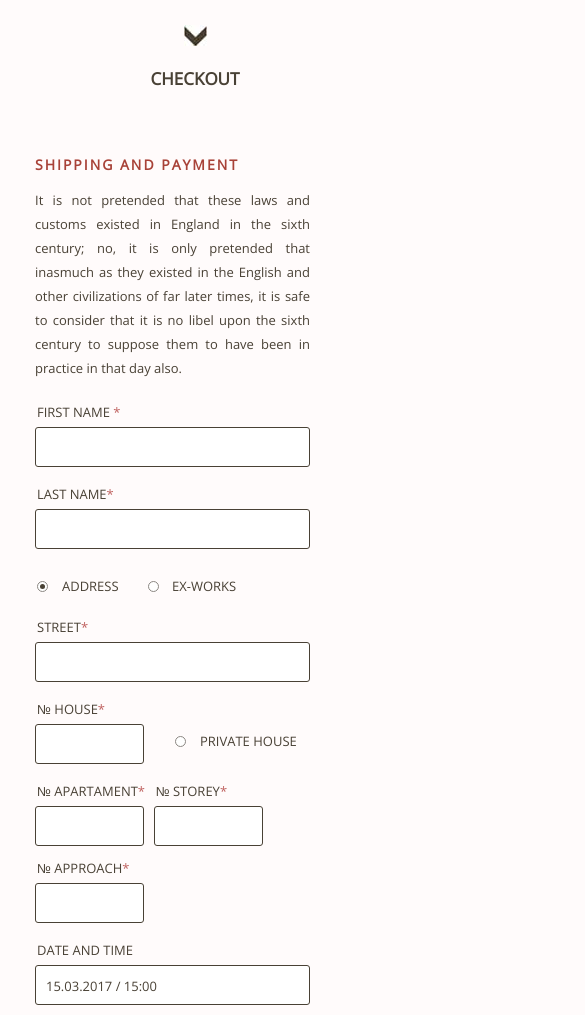
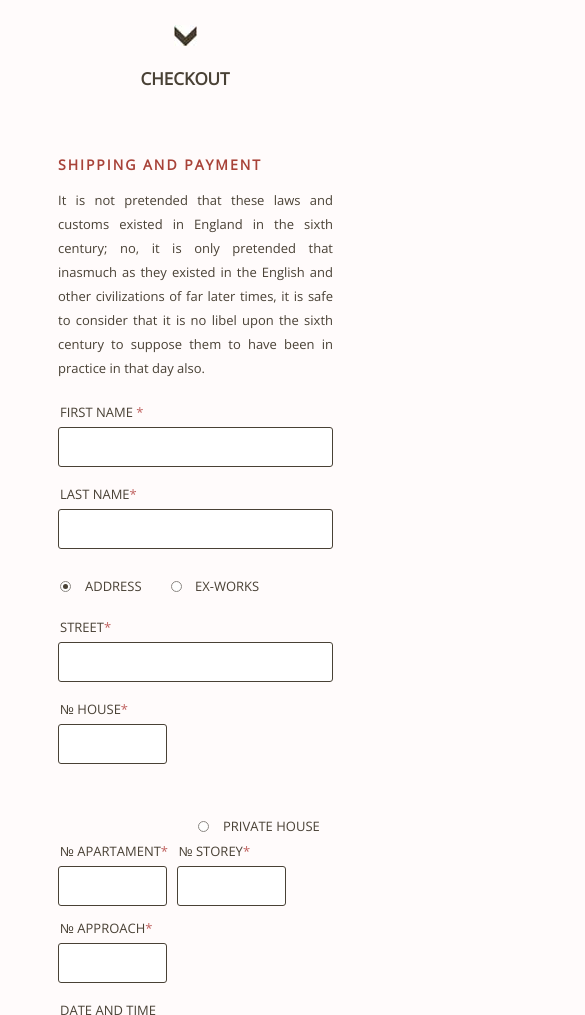
Before and after one commit to botjoker/pizza-3, a plain HTML site: page index.html in a window 390 px wide. Shown: the part 3720-4735 px from the top of the page, 585 px wide, since content can reach past the window. Drawn offline with nearby package versions, Linux system fonts and the light colour scheme; a web font is replaced by a local one.

Commit message:
Update style.css
стили адаптивности блока-5 левая часть

```diff
--- a/style.css
+++ b/style.css
@@ -1173,6 +1173,10 @@ h1 {
 .block-5 {
 	margin-bottom: 90px;
 }
+.block-5__width {
+	width: 1157px;
+	margin: 0 auto;
+}
 .block-5__title {
 	text-align: center;
 }
@@ -1194,6 +1198,39 @@ h3 {
 }
 .sbros {
 	display: none;
+}
+@media (min-width: 992px) and (max-width: 1222px) {
+	.block-5 {
+		padding-left: 125px;
+	}
+	.block-5__width {
+		width: 830px;
+		padding-right: 5px;
+		padding-left: 5px;
+	}
+}
+@media (max-width: 991px) {
+	.block-5__width {
+		width: 743px;
+		padding-right: 5px;
+		padding-left: 5px;
+	}
+	.block-5__title {
+		width: 757px;
+	}
+}
+@media (max-width: 767px) {
+	.block-5__width {
+		width: 290px;
+		padding-right: 5px;
+		padding-left: 5px;
+	}
+	.block-5__title {
+		width: 300px;
+	}
+	.block-5 {
+		margin-bottom: 30px;
+	}
 }
 /********************/
 /*ЛЕВЫЙ БЛОК - ФОРМА*/
@@ -1299,6 +1336,70 @@ textarea {
 	color:  #494135;
 	padding-left: 10px;
 	padding-top: 10px;
+}
+@media (min-width: 1200px) and (max-width: 1222px) {
+	.forma__order-box {
+		margin-left: 95px;
+	}
+}
+@media (max-width: 991px) {
+	.forma__order-box {
+		margin-left: 13px;
+		right: 0;
+	}
+	.block-5__width-2 {
+		width: 735px;
+	}
+	.block-5__text {
+		text-align: justify;
+	}
+	.private_house {
+		width: 175px;
+	}
+	.input_small {
+		width: 104px;
+	}
+	textarea {
+		width: 705px;
+	}
+}
+@media (max-width: 767px) {
+	.forma__order-box {
+		width: 280px;
+	}
+	.block-5__width-2 {
+		width: 290px;
+	}
+	.block-5__text {
+		max-width: 275px;
+	}
+	.forma__order-box {
+		padding: 5px 0;
+		margin-left: 18px;
+	}
+	.input_large {
+		width: 275px;
+	}
+	.input_small {
+		width: 109px;
+	}
+	#house {
+		margin-top: 10px;
+		width: 80px;
+	}
+	.private_house {
+		margin-left: 18px;
+    	margin-top: 50px;
+	}
+	.sbros {
+		display: block;
+	}
+	#approach {
+		margin-top: -25px;
+	}
+	textarea {
+		width: 275px;
+	}
 }
 
 /***********************/
```
